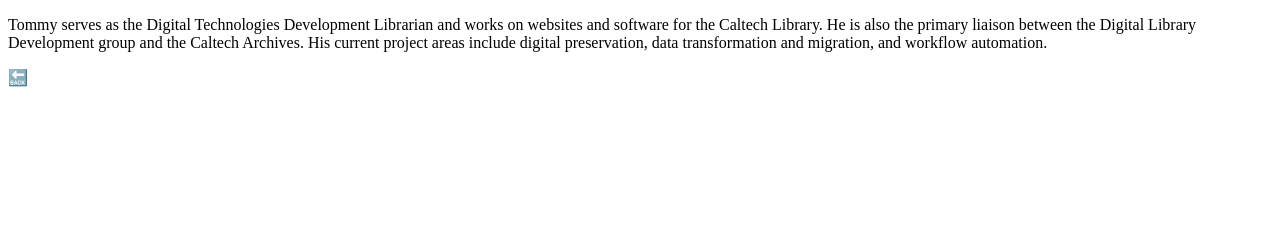
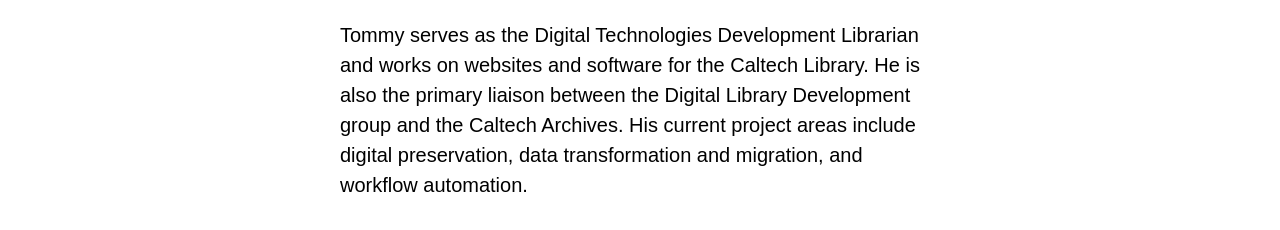
Before and after one commit to t4k/bio, a plain HTML site: page a/index.html in a window 1280 px wide. Drawn offline with Linux system fonts and the light colour scheme.

Commit message:
add styles

```diff
--- a/a/index.html
+++ b/a/index.html
@@ -3,9 +3,9 @@
   <head>
     <meta charset="utf-8">
     <title>48-word bio</title>
+    <link rel="stylesheet" href="/bio/styles.css">
   </head>
   <body>
     <p>Tommy serves as the Digital Technologies Development Librarian and works on websites and software for the Caltech Library. He is also the primary liaison between the Digital Library Development group and the Caltech Archives. His current project areas include digital preservation, data transformation and migration, and workflow automation.</p>
-    <p><a href="/bio" style="text-decoration:none">🔙</a></p>
   </body>
 </html>
--- /dev/null
+++ b/styles.css
@@ -0,0 +1,7 @@
+body {
+    font-family: sans-serif;
+    font-size: 1.25em;
+    line-height: 1.5em;
+    margin: 0 auto;
+    max-width: 30em;
+}
```
Also changed, not shown: index.html (+1 -0 lines).
